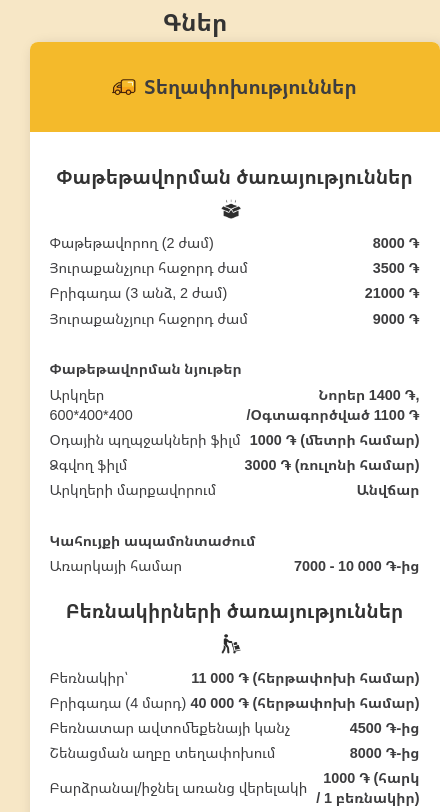
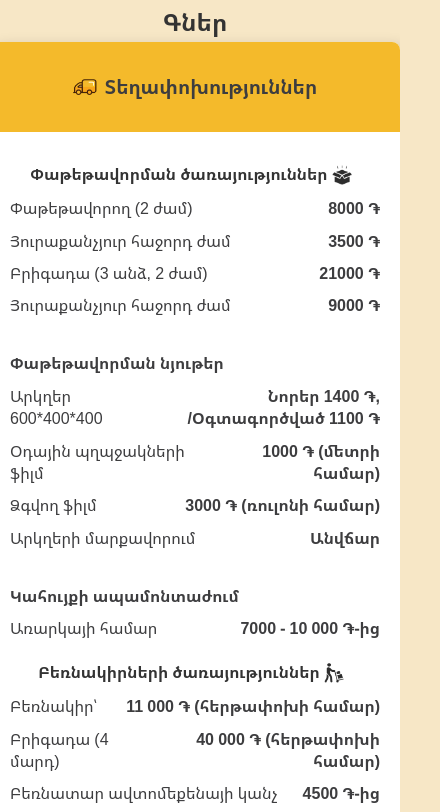
Before and after one commit to AGolz/haybox-website, a website: page index-hy.html in a window 390 px wide. Shown: the part 7887-8699 px from the top of the page, 440 px wide, since content can reach past the window. Drawn offline with Linux system fonts and the light colour scheme.

Commit message:
Update styles.css

```diff
--- a/css/styles.css
+++ b/css/styles.css
@@ -57,7 +57,7 @@
 		width: 100%;
 		max-width: 100%;
 		box-sizing: border-box;
-		margin: 0 auto;
+		margin: 0;
 		word-wrap: normal;
 		word-break: normal;
 		white-space: normal;
@@ -78,18 +78,22 @@
 		gap: 30px;
 	}
 
+	html[lang="hy"] .pricing-item h4,
+	html[lang="hy"] .pricing-item p {
+		font-size: 1rem;
+		margin-bottom: 10px;
+	}
+
 	html[lang="hy"] #shipping-partners h2 {
 		font-size: 1.5rem;
 	}
 
-	html[lang="hy"] #shipping-partners p,
-	html[lang="hy"] #pricing  p {
+	html[lang="hy"] #shipping-partners p {
 		font-size: 0.9rem;
 	}
 
 	html[lang="hy"] .service h3,
-	html[lang="hy"] .service h4,
-	html[lang="hy"] #pricing h4 {
+	html[lang="hy"] .service h4 {
 		font-size: 1.2rem;
 	}
 
```
